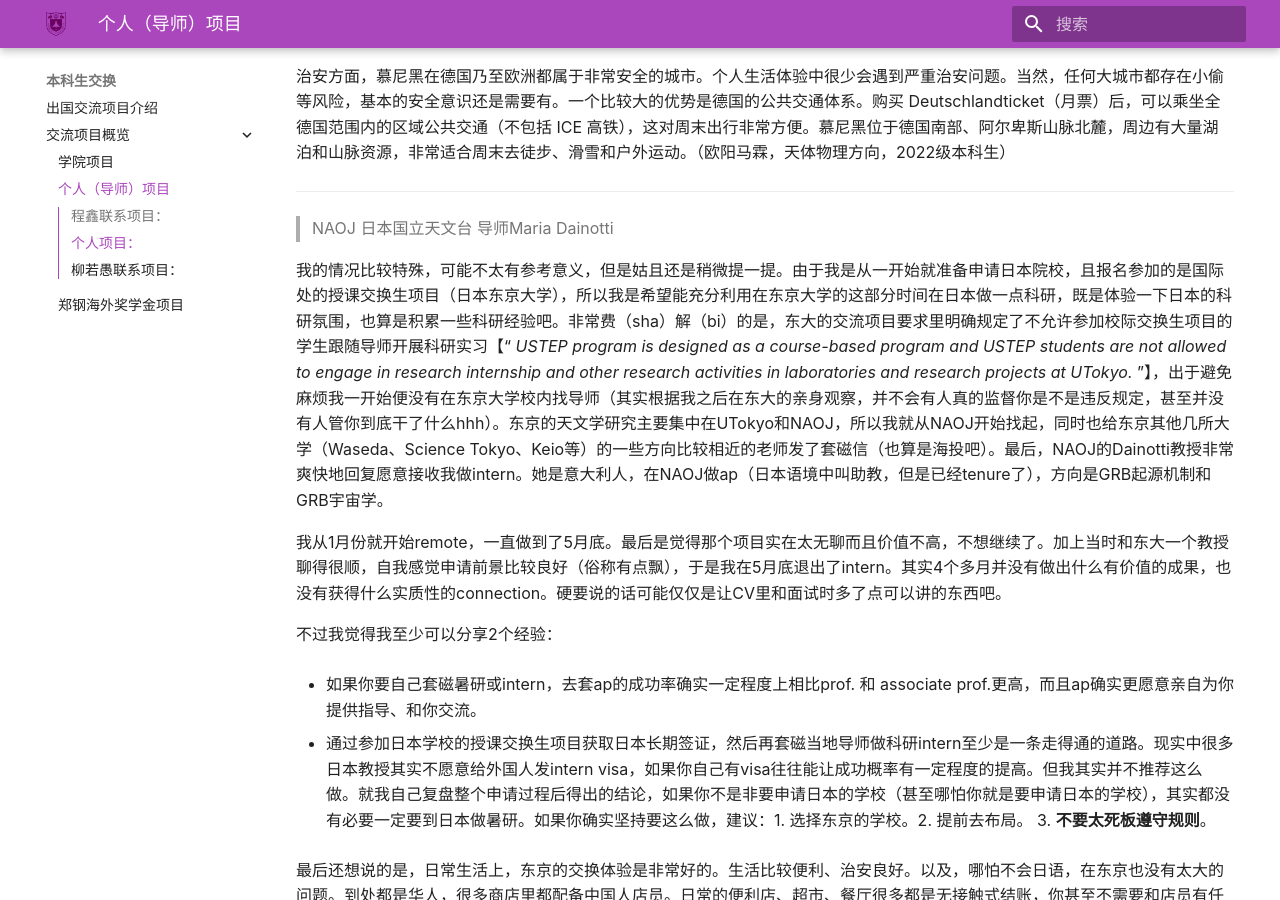
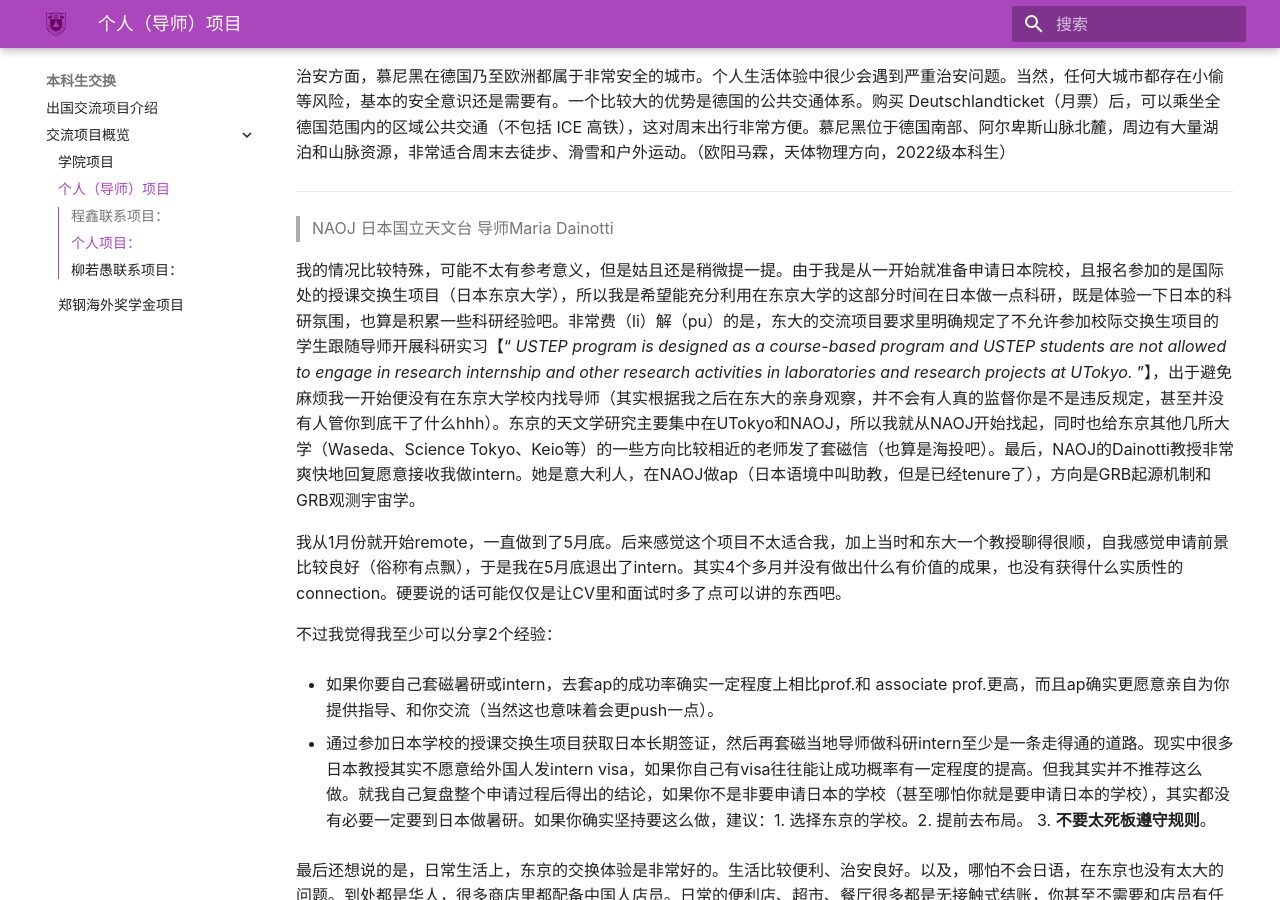
Before and after one commit to nju-astronomy/NJU-ASA, an MkDocs documentation site: the page built from docs/abroad_exchange/personal_project.md, in a window 1280 px wide and 900 px high, scrolled down 1874 px. Built offline with MkDocs 1.6.1 and Material for MkDocs 9.7.7, drawn with Linux system fonts in a browser that asks for light colours; some web fonts are replaced.

Commit message:
Update personal_project.md
修改了部分描述

```diff
--- a/docs/abroad_exchange/personal_project.md
+++ b/docs/abroad_exchange/personal_project.md
@@ -32,13 +32,13 @@
 
 > NAOJ 日本国立天文台 导师Maria Dainotti
 
-我的情况比较特殊，可能不太有参考意义，但是姑且还是稍微提一提。由于我是从一开始就准备申请日本院校，且报名参加的是国际处的授课交换生项目（日本东京大学），所以我是希望能充分利用在东京大学的这部分时间在日本做一点科研，既是体验一下日本的科研氛围，也算是积累一些科研经验吧。非常费（sha）解（bi）的是，东大的交流项目要求里明确规定了不允许参加校际交换生项目的学生跟随导师开展科研实习【“ *USTEP program is designed as a course-based program and USTEP students are not allowed to engage in research internship and other research activities in laboratories and research projects at UTokyo.* ”】，出于避免麻烦我一开始便没有在东京大学校内找导师（其实根据我之后在东大的亲身观察，并不会有人真的监督你是不是违反规定，甚至并没有人管你到底干了什么hhh）。东京的天文学研究主要集中在UTokyo和NAOJ，所以我就从NAOJ开始找起，同时也给东京其他几所大学（Waseda、Science Tokyo、Keio等）的一些方向比较相近的老师发了套磁信（也算是海投吧）。最后，NAOJ的Dainotti教授非常爽快地回复愿意接收我做intern。她是意大利人，在NAOJ做ap（日本语境中叫助教，但是已经tenure了），方向是GRB起源机制和GRB宇宙学。
+我的情况比较特殊，可能不太有参考意义，但是姑且还是稍微提一提。由于我是从一开始就准备申请日本院校，且报名参加的是国际处的授课交换生项目（日本东京大学），所以我是希望能充分利用在东京大学的这部分时间在日本做一点科研，既是体验一下日本的科研氛围，也算是积累一些科研经验吧。非常费（li）解（pu）的是，东大的交流项目要求里明确规定了不允许参加校际交换生项目的学生跟随导师开展科研实习【“ *USTEP program is designed as a course-based program and USTEP students are not allowed to engage in research internship and other research activities in laboratories and research projects at UTokyo.* ”】，出于避免麻烦我一开始便没有在东京大学校内找导师（其实根据我之后在东大的亲身观察，并不会有人真的监督你是不是违反规定，甚至并没有人管你到底干了什么hhh）。东京的天文学研究主要集中在UTokyo和NAOJ，所以我就从NAOJ开始找起，同时也给东京其他几所大学（Waseda、Science Tokyo、Keio等）的一些方向比较相近的老师发了套磁信（也算是海投吧）。最后，NAOJ的Dainotti教授非常爽快地回复愿意接收我做intern。她是意大利人，在NAOJ做ap（日本语境中叫助教，但是已经tenure了），方向是GRB起源机制和GRB观测宇宙学。
 
-我从1月份就开始remote，一直做到了5月底。最后是觉得那个项目实在太无聊而且价值不高，不想继续了。加上当时和东大一个教授聊得很顺，自我感觉申请前景比较良好（俗称有点飘），于是我在5月底退出了intern。其实4个多月并没有做出什么有价值的成果，也没有获得什么实质性的connection。硬要说的话可能仅仅是让CV里和面试时多了点可以讲的东西吧。
+我从1月份就开始remote，一直做到了5月底。后来感觉这个项目不太适合我，加上当时和东大一个教授聊得很顺，自我感觉申请前景比较良好（俗称有点飘），于是我在5月底退出了intern。其实4个多月并没有做出什么有价值的成果，也没有获得什么实质性的connection。硬要说的话可能仅仅是让CV里和面试时多了点可以讲的东西吧。
 
 不过我觉得我至少可以分享2个经验：
 
-- 如果你要自己套磁暑研或intern，去套ap的成功率确实一定程度上相比prof. 和 associate prof.更高，而且ap确实更愿意亲自为你提供指导、和你交流。
+- 如果你要自己套磁暑研或intern，去套ap的成功率确实一定程度上相比prof.和 associate prof.更高，而且ap确实更愿意亲自为你提供指导、和你交流（当然这也意味着会更push一点）。
 
 - 通过参加日本学校的授课交换生项目获取日本长期签证，然后再套磁当地导师做科研intern至少是一条走得通的道路。现实中很多日本教授其实不愿意给外国人发intern visa，如果你自己有visa往往能让成功概率有一定程度的提高。但我其实并不推荐这么做。就我自己复盘整个申请过程后得出的结论，如果你不是非要申请日本的学校（甚至哪怕你就是要申请日本的学校），其实都没有必要一定要到日本做暑研。如果你确实坚持要这么做，建议：1. 选择东京的学校。2. 提前去布局。 3. **不要太死板遵守规则**。
 
```
